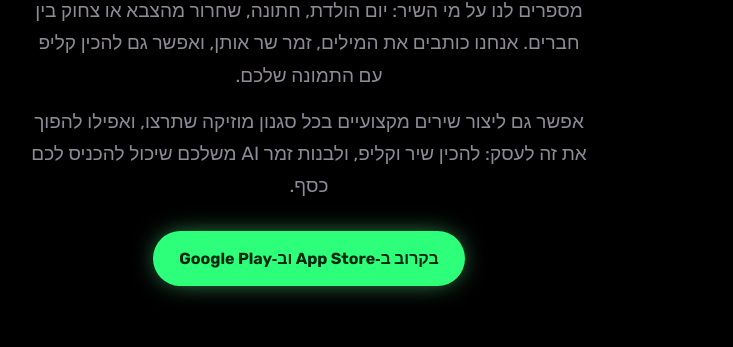
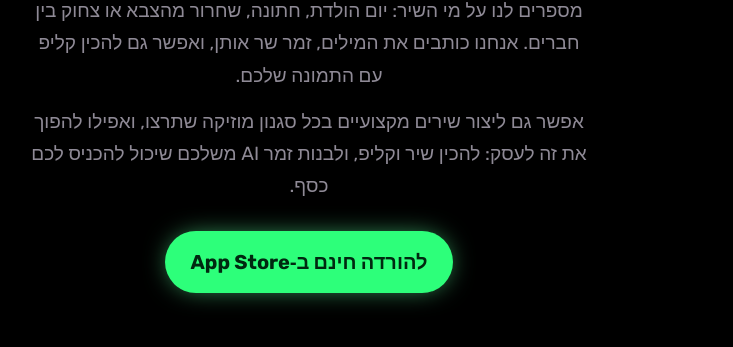
Before and after one commit to talgeker/songly-site, a plain HTML site: page index.html in a window 1280 px wide. Shown: the part 437-784 px from the top of the page, without its empty margins (331-1064 px from the left). Drawn offline with Linux system fonts and the light colour scheme; a web font is replaced by a local one.

Commit message:
Add App Store download button
Co-Authored-By: Claude Opus 5.5 <noreply@anthropic.com>

```diff
--- a/index.html
+++ b/index.html
@@ -10,7 +10,7 @@
 <h1>שיר אישי בעברית,<br>בשתי דקות</h1>
 <p class="lead">מספרים לנו על מי השיר: יום הולדת, חתונה, שחרור מהצבא או צחוק בין חברים. אנחנו כותבים את המילים, זמר שר אותן, ואפשר גם להכין קליפ עם התמונה שלכם.</p>
 <p class="lead" style="margin-top:14px">אפשר גם ליצור שירים מקצועיים בכל סגנון מוזיקה שתרצו, ואפילו להפוך את זה לעסק: להכין שיר וקליפ, ולבנות זמר AI משלכם שיכול להכניס לכם כסף.</p>
-<span class="soon">בקרוב ב‑App Store וב‑Google Play</span></section>
+<a class="soon" style="font-size:1.25em;text-decoration:none" href="https://apps.apple.com/il/app/id6822004056"> להורדה חינם ב‑App Store</a></section>
 <section class="cards">
 <div class="card"><b>✍️ מילים שנכתבות בשבילכם</b><span>בעברית טבעית, עם חרוזים ופזמון קליט. קוראים, עורכים ורק אז יוצרים.</span></div>
 <div class="card"><b>🎤 זמר או זמרת</b><span>מזרחית, פופ, בלדה, מסיבה ועוד. מקבלים שתי גרסאות לבחירה.</span></div>
```
